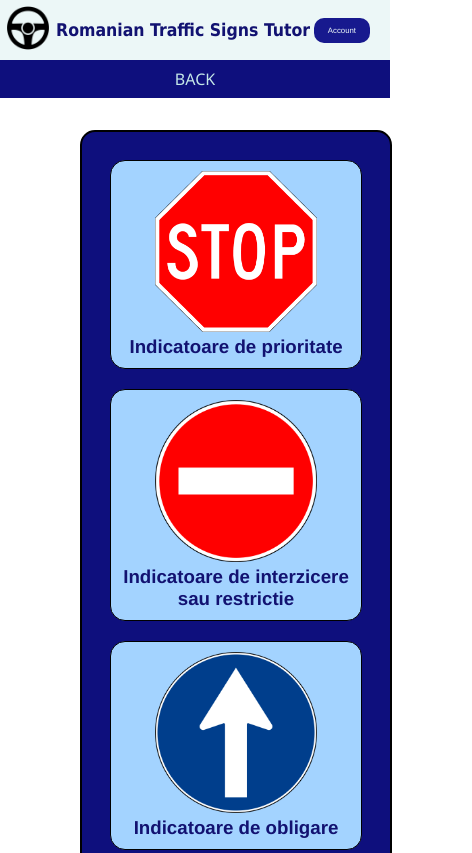
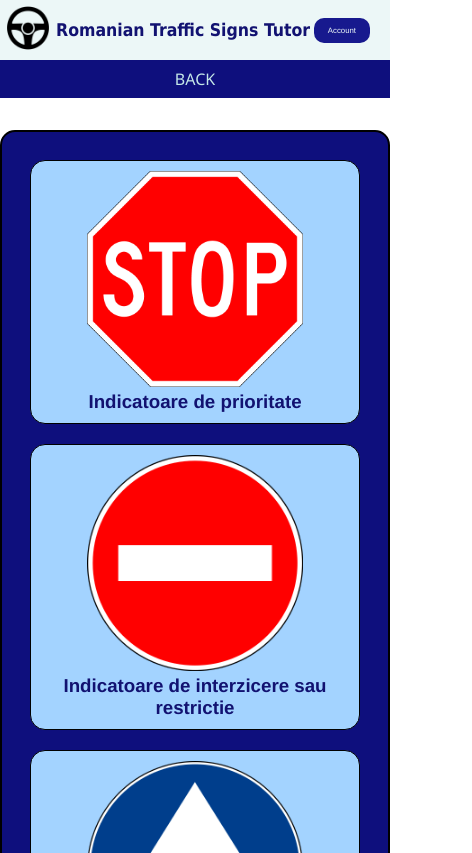
Before and after one commit to EmilCosma/EmilCosma.github.io, a website: page Sign_Types_Page/sign_types.html in a window 390 px wide. Shown: the top 853 px of the page, 472 px wide, since content can reach past the window. Drawn offline with Linux system fonts and the light colour scheme.

Commit message:
Update stylesheet_buttons_2.css

```diff
--- a/Sign_Types_Page/stylesheet_buttons_2.css
+++ b/Sign_Types_Page/stylesheet_buttons_2.css
@@ -1,12 +1,27 @@
+@media screen and (min-width: 1024px) {
+    #signs-container {
+        width: 80%;
+        margin-left: 10%;
+        margin-right: 10%;
+    }
+}
+
+@media screen and (max-width: 1023px) {
+    #signs-container {
+        width: 100%;
+        margin-left: 0;
+        margin-right: 0;
+    }
+}
+
 #signs-container {
     display: inline-flex;
     flex-wrap: wrap;
     border: 2px solid black;
     padding: 1.1rem;
-    margin-left: 5rem;
-    margin-right: 5rem;
+    ;
     margin-top: 2rem;
-    width: 80%;
+
     background-color: #0e0f7d;
     border-radius: 15px;
 }
```
